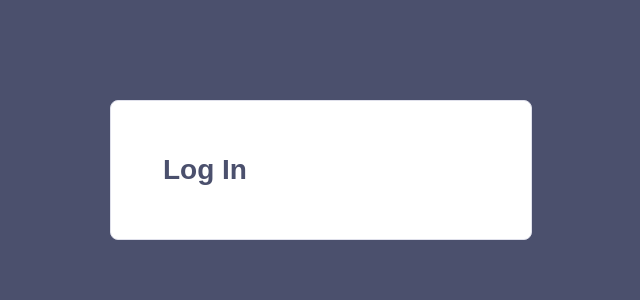
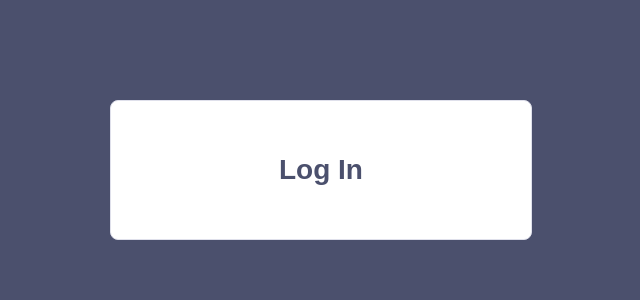
Before and after one commit to KseniaPopova02/dashboard-kit, a React (Create React App) app: page / in a window 1280 px wide. Shown: the top 300 px of the page, without its empty margins (319-959 px from the left). Built offline with nearby package versions, Linux system fonts and the light colour scheme.

Commit message:
fix: typo

```diff
--- a/src/modules/Layout/Layout.jsx
+++ b/src/modules/Layout/Layout.jsx
@@ -1,11 +1,9 @@
 import React from "react";
 import { Link, Outlet } from "react-router-dom";
-import { Container, FormWrapper } from "../../components";
+import { Container } from "../../components";
 
 export const Layout = () => (
   <Container>
-    <FormWrapper>
-      <Outlet />
-    </FormWrapper>
+    <Outlet />
   </Container>
 );
```
